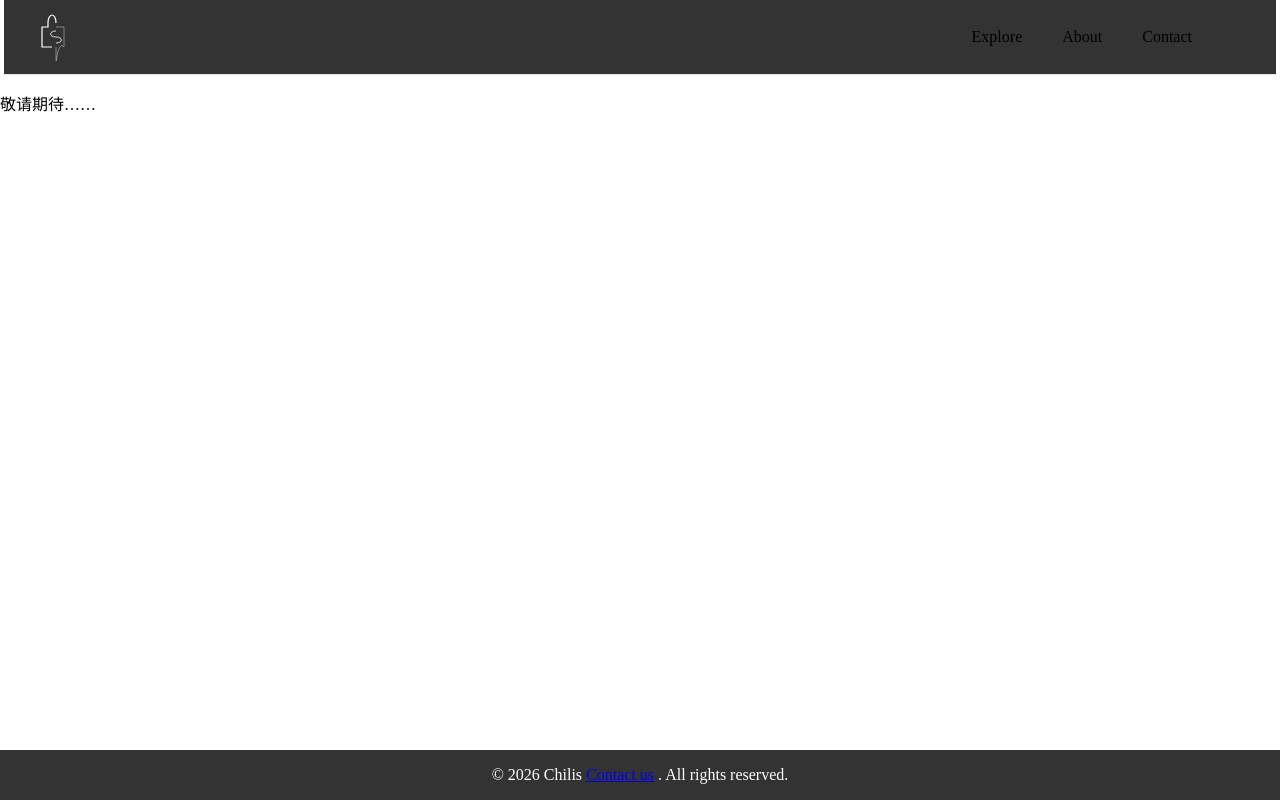
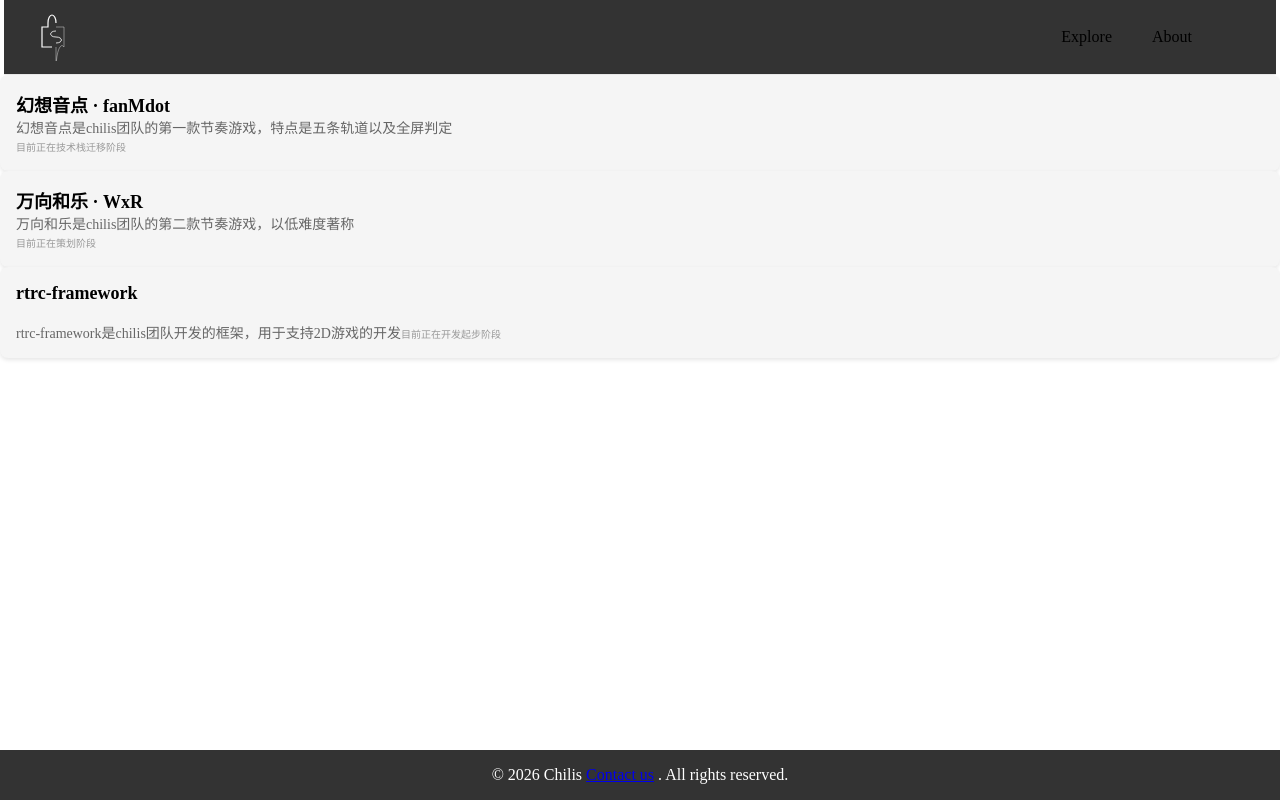
Before and after one commit to ChiliYe/chilis, a React (Vite) app: page / in a window 1280 px wide. Built offline with nearby package versions, Linux system fonts and the light colour scheme.

Commit message:
添加产品描述261005

```diff
--- a/src/App.tsx
+++ b/src/App.tsx
@@ -67,19 +67,46 @@ function App() {
 								About
 							</a>
 						</li>
-						<li>
-							<a
-								href="#contact"
-								onClick={closeMenu}
-							>
-								Contact
-							</a>
-						</li>
 					</ul>
 				</nav>
 			</header>
 			<main id="explore">
-				<p>敬请期待……</p>
+				<div className="prod-box">
+					<div className="prod-title">
+						幻想音点 · fanMdot
+					</div>
+					<span className="prod-description">
+						幻想音点是chilis团队的第一款节奏游戏，特点是五条轨道以及全屏判定
+					</span>
+					<br />
+					<span className="prod-description-footer">
+						目前正在技术栈迁移阶段
+					</span>
+				</div>
+				<div className="prod-box">
+					<div className="prod-title">
+						万向和乐 · WxR
+					</div>
+					<span className="prod-description">
+						万向和乐是chilis团队的第二款节奏游戏，以低难度著称
+					</span>
+					<br />
+					<span className="prod-description-footer">
+						目前正在策划阶段
+					</span>
+				</div>
+				<div className="prod-box">
+					<div className="prod-title">
+						rtrc-framework
+					</div>
+					<br />
+					<span className="prod-description">
+						rtrc-framework是chilis团队开发的框架，用于支持2D游戏的开发
+					</span>
+					<span className="prod-description-footer">
+						目前正在开发起步阶段
+					</span>
+				</div>
 			</main>
 			<footer id="about">
 				<span>© 2026 Chilis</span>
--- a/src/style.scss
+++ b/src/style.scss
@@ -116,6 +116,29 @@ main {
     flex: 1;
 }
 
+.prod-box {
+    // 一个盒子，有浅灰色背景色，圆角，内边距和阴影
+    background-color: #f5f5f5;
+    border-radius: 8px;
+    padding: 16px;
+    box-shadow: 0 2px 4px rgba(0, 0, 0, 0.1);
+}
+
+.prod-title {
+    font-size: 18px;
+    font-weight: bold;
+}
+
+.prod-description {
+    font-size: 14px;
+    color: #666;
+}
+
+.prod-description-footer {
+    font-size: 10px;
+    color: #999;
+}
+
 @media (max-width: 640px) {
     .App-header {
         flex-wrap: wrap;
```
